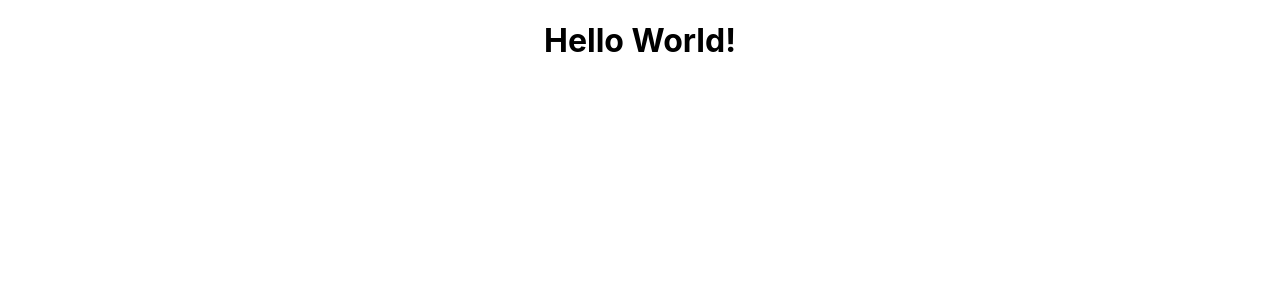
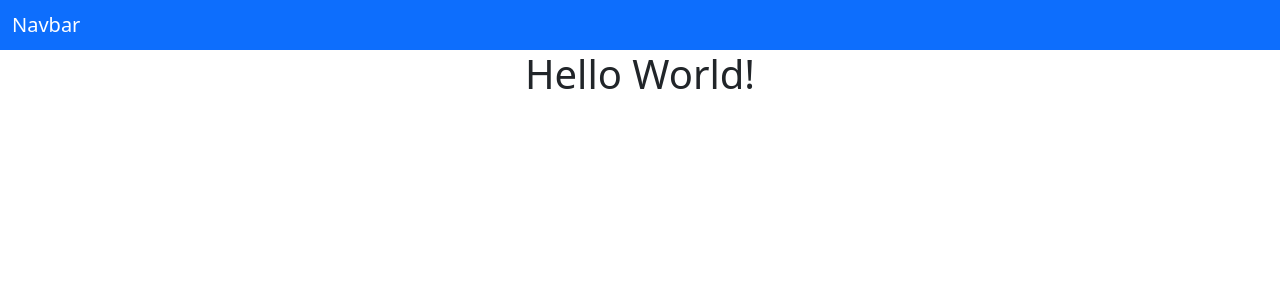
Before and after one commit to inknsharps/react_employee_dashboard, a React (Create React App) app: page / in a window 1280 px wide. Shown: the top 300 px of the page. Built offline with nearby package versions, Linux system fonts and the light colour scheme.

Commit message:
add bootstrap, add basic navbar component

```diff
--- a/package.json
+++ b/package.json
@@ -7,6 +7,7 @@
     "@testing-library/react": "^11.2.7",
     "@testing-library/user-event": "^12.8.3",
     "axios": "^0.21.1",
+    "bootstrap": "^5.0.1",
     "react": "^17.0.2",
     "react-dom": "^17.0.2",
     "react-scripts": "4.0.3",
--- a/src/App.js
+++ b/src/App.js
@@ -1,8 +1,13 @@
 import './App.css';
+import Navbar from "./components/Navbar/Navbar";
 
 function App() {
   return (
     <div className="App">
+      <Navbar
+        navbarTheme="dark"
+        backgroundColor="primary"
+      />
       <h1>Hello World!</h1>
     </div>
   );
--- a/src/index.js
+++ b/src/index.js
@@ -3,6 +3,7 @@ import ReactDOM from 'react-dom';
 import './index.css';
 import App from './App';
 import reportWebVitals from './reportWebVitals';
+import "bootstrap/dist/css/bootstrap.min.css"
 
 ReactDOM.render(
   <React.StrictMode>
```
Also changed, not shown: 1 other file (tests, documents, lock files or other folders).
